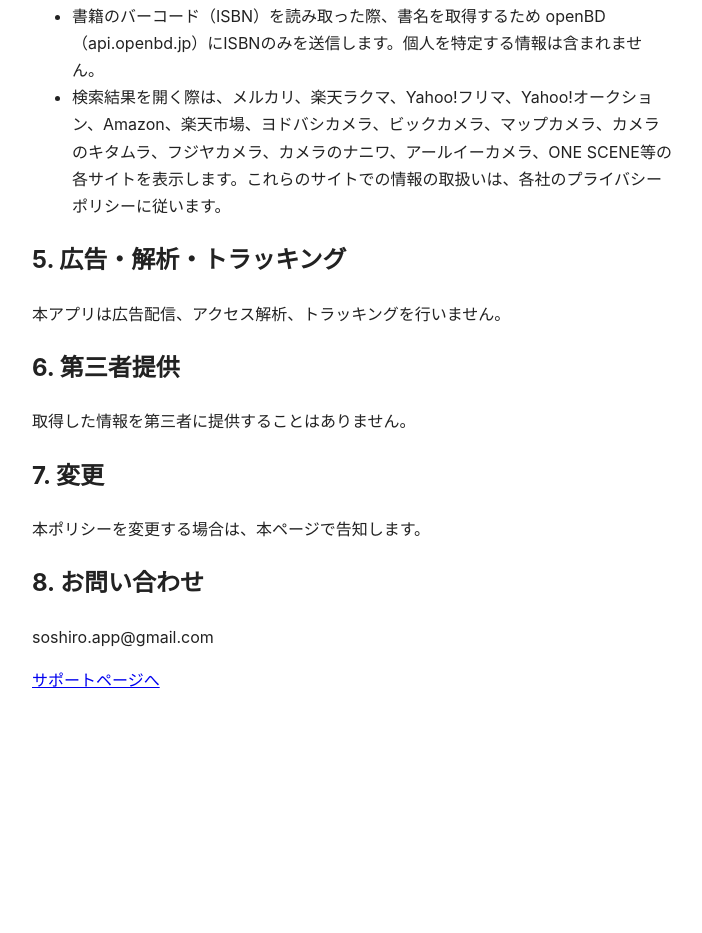
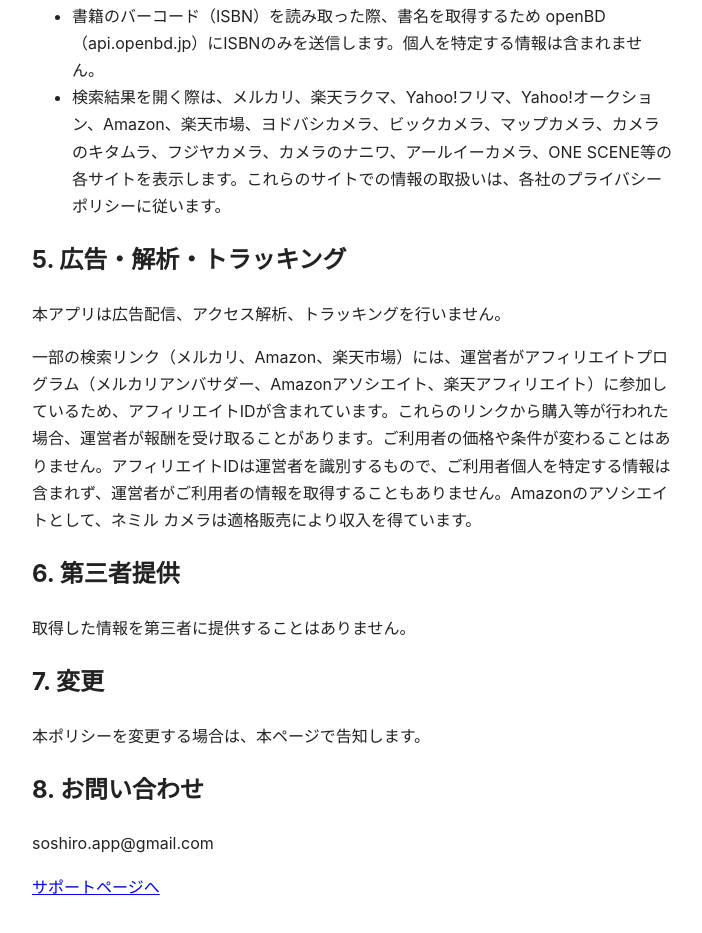
Before and after one commit to soshilow/nemiru-camera, a plain HTML site: page docs/privacy.html in a window 1280 px wide. Shown: the part 618-1551 px from the top of the page, without its empty margins (288-990 px from the left). Before the commit the page ends 1344 px from the top, so only its background shows below. Drawn offline with Linux system fonts and the light colour scheme.

Commit message:
Disclose affiliate links in the privacy policy, store text and review notes
Mercari, Amazon and Rakuten search links carry affiliate IDs. Add the
disclosure (and the Amazon Associates statement) to the privacy policy,
the App Store description and the App Review notes.

Co-Authored-By: Claude Sonnet 5.5 <noreply@anthropic.com>

```diff
--- a/docs/privacy.html
+++ b/docs/privacy.html
@@ -18,6 +18,7 @@
 </ul>
 <h2>5. 広告・解析・トラッキング</h2>
 <p>本アプリは広告配信、アクセス解析、トラッキングを行いません。</p>
+<p>一部の検索リンク（メルカリ、Amazon、楽天市場）には、運営者がアフィリエイトプログラム（メルカリアンバサダー、Amazonアソシエイト、楽天アフィリエイト）に参加しているため、アフィリエイトIDが含まれています。これらのリンクから購入等が行われた場合、運営者が報酬を受け取ることがあります。ご利用者の価格や条件が変わることはありません。アフィリエイトIDは運営者を識別するもので、ご利用者個人を特定する情報は含まれず、運営者がご利用者の情報を取得することもありません。Amazonのアソシエイトとして、ネミル カメラは適格販売により収入を得ています。</p>
 <h2>6. 第三者提供</h2>
 <p>取得した情報を第三者に提供することはありません。</p>
 <h2>7. 変更</h2>
```
Also changed, not shown: 3 other files.
